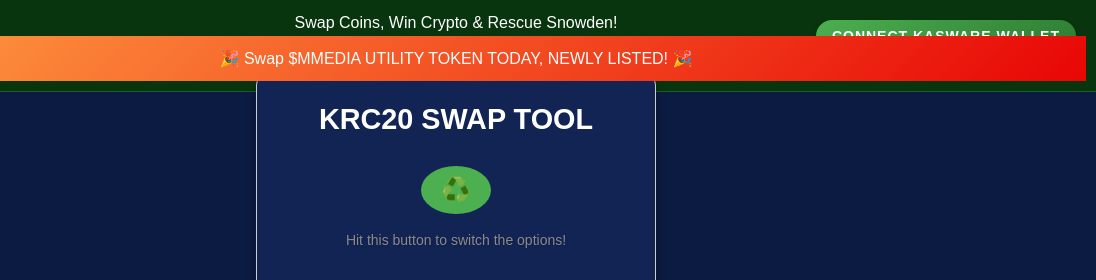
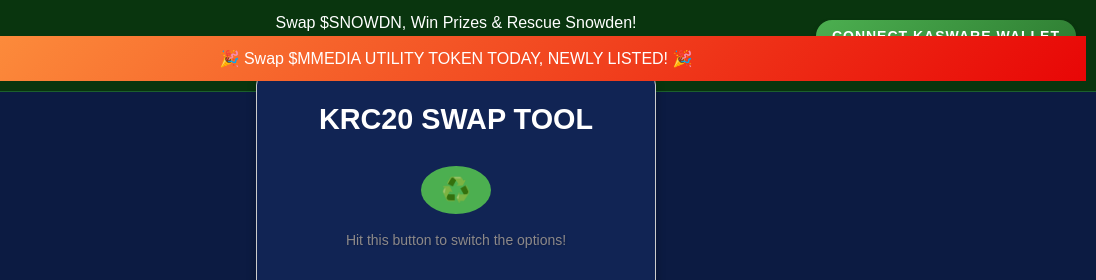
Before and after one commit to Zarbelt/SNOWDN-, a website: page index.html in a window 1280 px wide. Shown: the top 280 px of the page, 184-1280 px from the left. Drawn offline with nearby package versions, Linux system fonts and the light colour scheme.

Commit message:
Update index.html

```diff
--- a/index.html
+++ b/index.html
@@ -29,7 +29,7 @@
 
 
 
-      Swap Coins, Win Crypto &
+      Swap $SNOWDN, Win Prizes &
       Rescue Snowden!</h1>
 
       <div id="kasware-connect">
```
